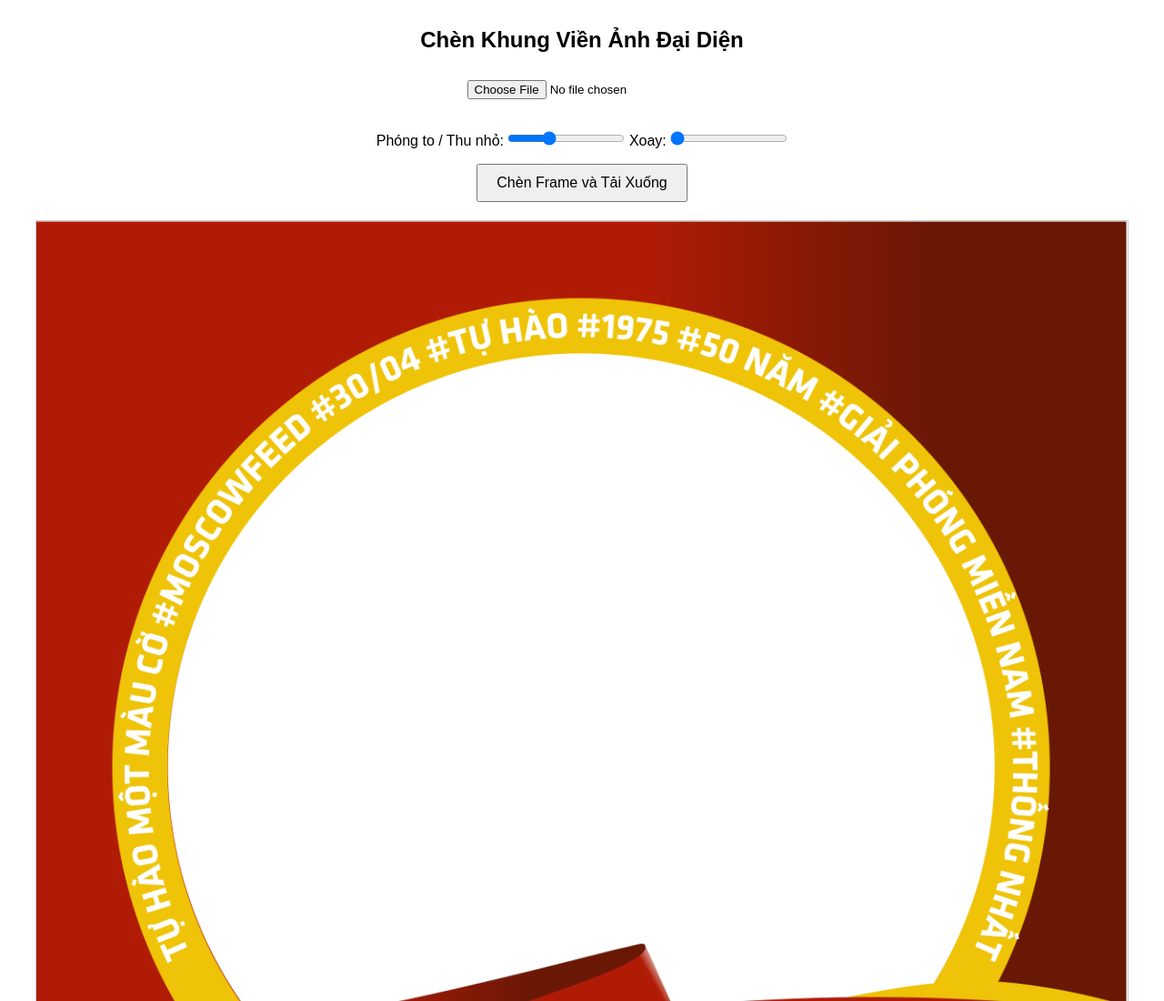
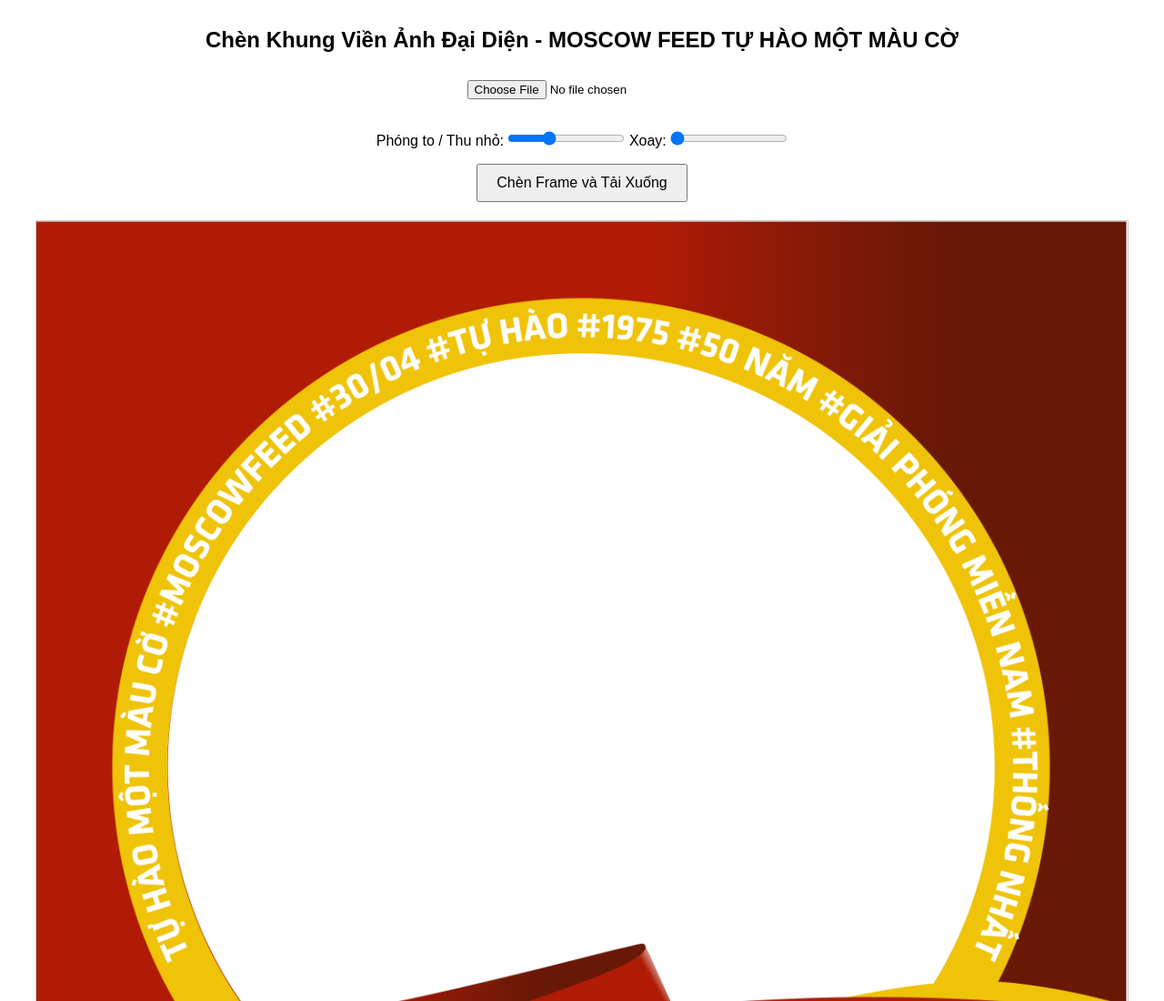
Before and after one commit to maichung/mcf304, a plain HTML site: page index.html in a window 1280 px wide. Shown: the top 1100 px of the page at 91% size. Drawn offline with Linux system fonts and the light colour scheme.

Commit message:
Update index.html

```diff
--- a/index.html
+++ b/index.html
@@ -29,7 +29,7 @@
     </style>
 </head>
 <body>
-    <h2>Chèn Khung Viền Ảnh Đại Diện</h2>
+    <h2>Chèn Khung Viền Ảnh Đại Diện - MOSCOW FEED TỰ HÀO MỘT MÀU CỜ</h2>
 
     <input type="file" id="userImage" accept="image/*">
     <div class="controls">
```
